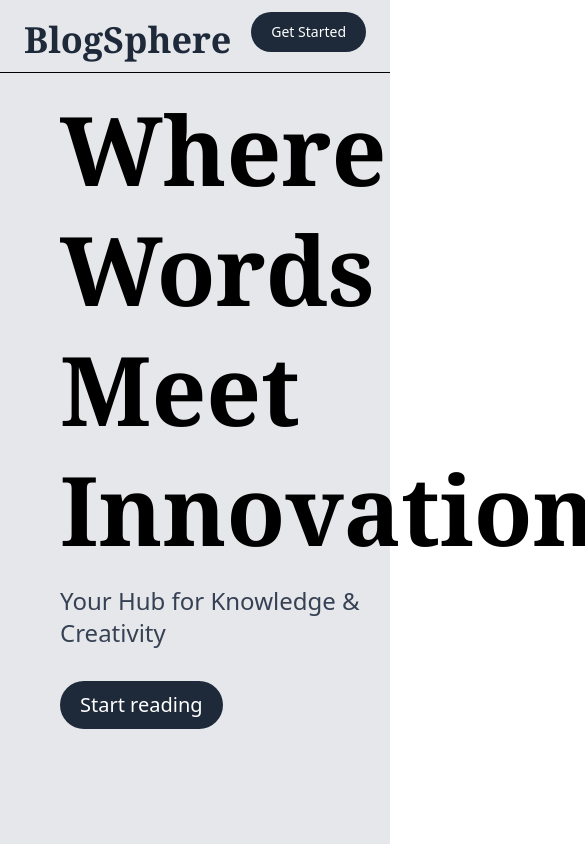
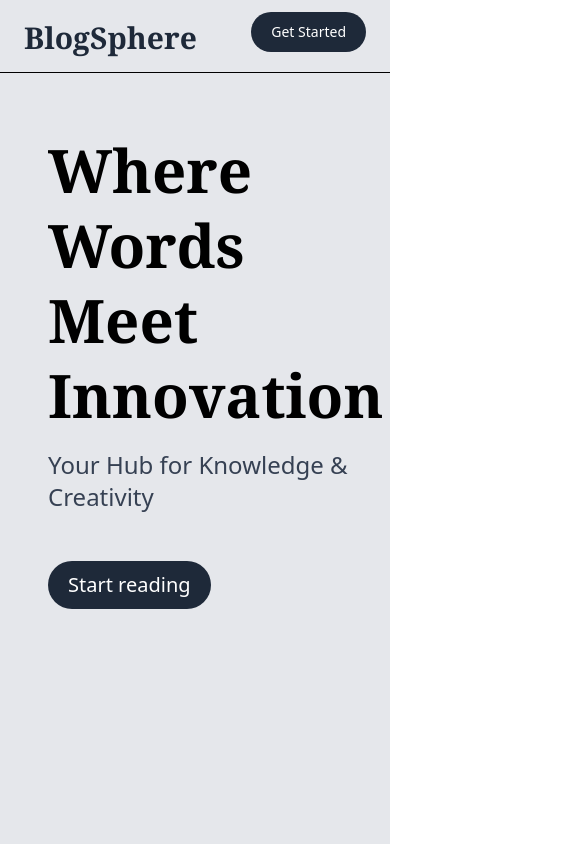
Before and after one commit to KishanTiwari96/BlogSphere, a React (Vite) app in the folder frontend/: page / in a window 390 px wide. Shown: the whole page, 585 px wide, since content can reach past the window. Built offline with nearby package versions, Linux system fonts and the light colour scheme.

Commit message:
Mobile code

```diff
--- a/frontend/src/components/Auth.tsx
+++ b/frontend/src/components/Auth.tsx
@@ -53,7 +53,7 @@ export const Auth = ({ type }: { type: "signup" | "signin" }) => {
 
     return <div className="h-screen flex justify-center items-center flex-col">
         <div className="flex flex-col ">
-            <div className="text-4xl font-bold">
+            <div className="text-3xl md:text-4xl font-bold">
                 {type == "signup" ? "Create an account":"Enter your details"}
             </div>
             <div className="flex pt-3">
--- a/frontend/src/components/BlogCard.tsx
+++ b/frontend/src/components/BlogCard.tsx
@@ -10,7 +10,7 @@ interface BlogCardInput {
 export const BlogCard = ({authorName, title, content, publishedDate, id}:BlogCardInput) => {
     return <Link to = {`/blog/${id}`}>
         <div className="flex justify-center cursor-pointer">
-            <div className="flex-col justify-center w-11/12 max-w-5xl">
+            <div className="flex-col justify-center w-4/5 md:w-11/12 max-w-5xl">
                 <div className="flex pt-4">
                     <Avatar name={authorName}/>
                     <div className="font-medium pl-2">{authorName} ,</div>
--- a/frontend/src/components/Button.tsx
+++ b/frontend/src/components/Button.tsx
@@ -6,6 +6,6 @@ interface ButtonType {
 }
 export const Button = ({label,onChange}:ButtonType) => {
     return <div>
-        <button onClick={onChange} type="button" className= "w-md text-white bg-gray-800 hover:bg-gray-900 focus:outline-none focus:ring-4 focus:ring-gray-300 font-medium rounded-lg text-sm px-5 py-2.5 me-2 mb-2 dark:bg-gray-800 dark:hover:bg-gray-700 dark:focus:ring-gray-700 dark:border-gray-700">{label}</button>
+        <button onClick={onChange} type="button" className= "w-xs md:w-md text-white bg-gray-800 hover:bg-gray-900 focus:outline-none focus:ring-4 focus:ring-gray-300 font-medium rounded-lg text-sm px-5 py-2.5 me-2 mb-2 dark:bg-gray-800 dark:hover:bg-gray-700 dark:focus:ring-gray-700 dark:border-gray-700">{label}</button>
     </div>
 }
--- a/frontend/src/components/FullBlog.tsx
+++ b/frontend/src/components/FullBlog.tsx
@@ -6,8 +6,8 @@ export const FullBlog = ({blog} : {blog : Blog}) => {
     return <div>
         <AppBar></AppBar>
         <div className="grid grid-cols-12 pt-8">
-            <div className="col-span-9 pl-15">
-                <div className="text-5xl font-bold">
+            <div className="col-span-9 pl-5 md:pl-15">
+                <div className="text-3xl md:text-5xl font-bold">
                     {blog.title}
                 </div>
                 <div className="font-thin pt-3">
@@ -17,7 +17,7 @@ export const FullBlog = ({blog} : {blog : Blog}) => {
                     {blog.content}
                 </div>
             </div>
-            <div className="col-span-3 pl-10">
+            <div className="col-span-3 pl-2 md:pl-10">
                 <div className="font-medium">
                     Author
                 </div>
--- a/frontend/src/components/Home.tsx
+++ b/frontend/src/components/Home.tsx
@@ -15,21 +15,21 @@ export const Home = () => {
     }
     return <div className="bg-gray-200 min-h-screen">
         <div className="border-b flex justify-between px-4 py-3  ">
-            <div className="ml-2 mt-2 text-2xl font-serif font-bold text-black">
-                <Link to={"/"} className=" cursor-pointer text-4xl font-bold text-gray-800 hover:text-gray-600">
+            <div className="ml-2 mt-2 font-serif font-bold text-black">
+                <Link to={"/"} className=" cursor-pointer text-3xl md:text-4xl font-bold text-gray-800 hover:text-gray-600">
                     BlogSphere
                 </Link>
             </div>
             <button onClick={Start} type="button" className="cursor-pointer text-white bg-gray-800 hover:bg-gray-900 focus:outline-none focus:ring-4 focus:ring-gray-300 font-medium rounded-full text-sm px-5 py-2.5 me-2 mb-2 dark:bg-gray-800 dark:hover:bg-gray-700 dark:focus:ring-gray-700 dark:border-gray-700">Get Started</button>
 
         </div>
-        <div className="text-8xl font-serif font-bold leading-tight text-black ml-15 mt-4 max-w-4xl">
+        <div className="text-6xl md:text-8xl font-serif font-bold leading-tight text-black ml-12 md:ml-15 mt-15 md:mt-4 max-w-4xl">
             Where Words Meet Innovation
         </div>
-        <div className="text-2xl font-sans text-gray-700 ml-15 mt-4">
+        <div className="text-2xl font-sans text-gray-700 ml-12 md:ml-15 mt-4">
             Your Hub for Knowledge & Creativity
         </div>
-        <button onClick={Start} type="button" className="cursor-pointer text-xl text-white bg-gray-800 hover:bg-gray-900 focus:outline-none focus:ring-4 focus:ring-gray-300 font-medium rounded-full ml-15 mt-8 px-5 py-2.5 me-2 mb-2 dark:bg-gray-800 dark:hover:bg-gray-700 dark:focus:ring-gray-700 dark:border-gray-700">Start reading</button>
+        <button onClick={Start} type="button" className="cursor-pointer text-xl text-white bg-gray-800 hover:bg-gray-900 focus:outline-none focus:ring-4 focus:ring-gray-300 font-medium rounded-full ml-12 md:ml-15 mt-12 md:mt-8 px-5 py-2.5 me-2 mb-2 dark:bg-gray-800 dark:hover:bg-gray-700 dark:focus:ring-gray-700 dark:border-gray-700">Start reading</button>
 
     </div>
 }
--- a/frontend/src/components/Input.tsx
+++ b/frontend/src/components/Input.tsx
@@ -10,7 +10,8 @@ export const Input = ({label,placeholder,onChange,type} : InputType) => {
     return <div>
         <div>
             <label className="block mb-2 text-sm font-bold text-gray-900 dark:text-white pt-4">{label}</label>
-            <input onChange={onChange} type={type || "text"} id="first_name" className="bg-gray-50 border border-gray-300 text-gray-900 text-sm rounded-lg focus:ring-blue-500 focus:border-blue-500 block w-md p-2.5 dark:bg-gray-700 dark:border-gray-600 dark:placeholder-gray-400 dark:text-white dark:focus:ring-blue-500 dark:focus:border-blue-500" placeholder={placeholder} required />
+            <input onChange={onChange} type={type || "text"} id="first_name" className="bg-gray-50 border border-gray-300 text-gray-900 text-sm rounded-lg focus:ring-blue-500 focus:border-blue-500 block
+             w-xs md:w-md p-2.5 dark:bg-gray-700 " placeholder={placeholder} required />
         </div>
     </div>
 }
--- a/frontend/src/components/MyBlogs.tsx
+++ b/frontend/src/components/MyBlogs.tsx
@@ -42,7 +42,7 @@ export const MyBlogCard = ({authorName, title, content, publishedDate, id}:MyBlo
     }
     return <div>
         <div className="relative flex justify-center cursor-pointer">
-            <div className="flex-col justify-center w-11/12 max-w-5xl">
+            <div className="flex-col justify-center w-4/5 md:w-11/12 max-w-5xl">
             <div className="flex justify-between items-center ">
                 <div className="flex pt-4">
                     <Avatar name={authorName}/>
--- a/frontend/src/pages/Publish.tsx
+++ b/frontend/src/pages/Publish.tsx
@@ -53,7 +53,7 @@ function TextEditor ({onChange} :{onChange : (e:ChangeEvent<HTMLTextAreaElement>
 
        <div className="px-4 py-2 bg-white rounded-b-lg">
            <label className="sr-only">Publish post</label>
-           <textarea onChange={onChange} id="editor" rows={8} className="focus:outline-none block w-2xl px-0 text-sm text-gray-800 bg-white border-0 focus:ring-0 " placeholder="Write an article..."  ></textarea>
+           <textarea onChange={onChange} id="editor" rows={8} className="focus:outline-none block w-xs md:w-2xl px-0 text-sm text-gray-800 bg-white border-0 focus:ring-0 " placeholder="Write an article..."  ></textarea>
        </div>
    </div>
 
```
Also changed, not shown: frontend/src/components/AppBar.tsx (+4 -4 lines).
